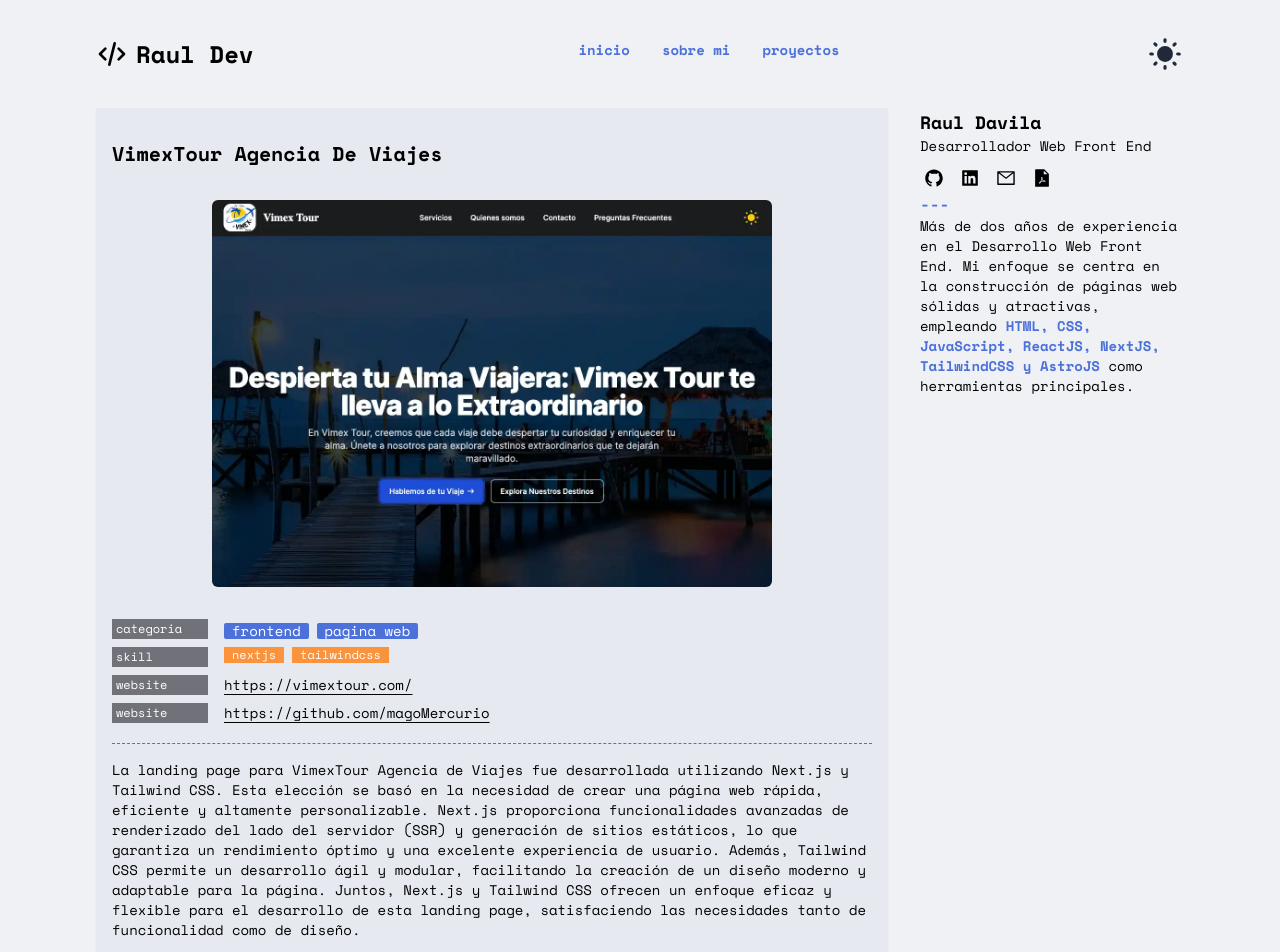
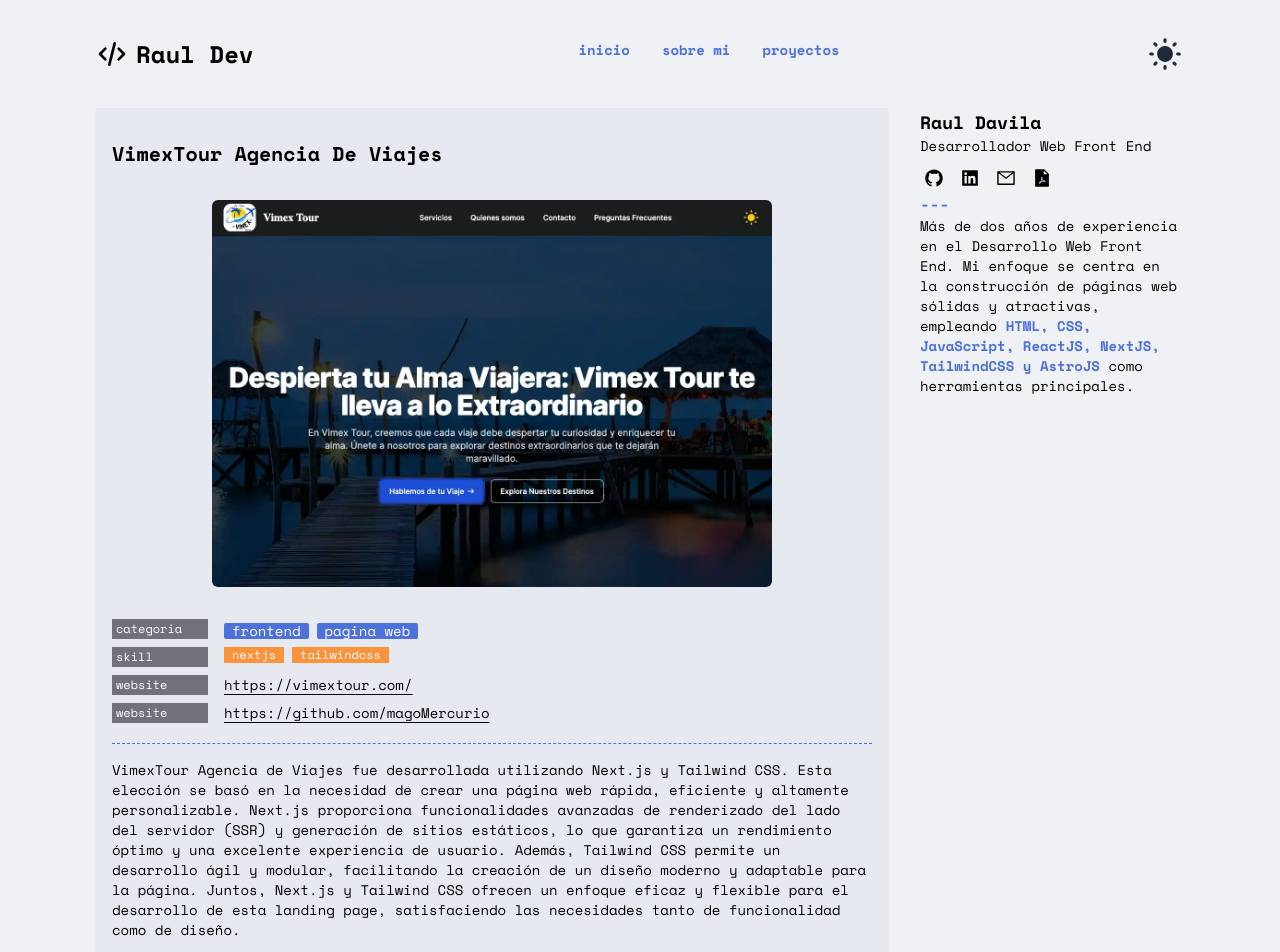
Before and after one commit to magoMercurio/next-portfolio-2024, a Next.js app: page /proyectos/landingpage-web-agencia-viajes in a window 1280 px wide. Shown: the top 952 px of the page. Built offline with nearby package versions, Linux system fonts and the light colour scheme.

Commit message:
Update proyectdata.js

```diff
--- a/src/data/proyectdata.js
+++ b/src/data/proyectdata.js
@@ -3,7 +3,7 @@
     "titulo": "VimexTour Agencia de Viajes",
     "slug": "landingpage-web-agencia-viajes",
     "imagen": "/images/vimexproyect.webp",
-    "descripcion": "La landing page para VimexTour Agencia de Viajes fue desarrollada utilizando Next.js y Tailwind CSS. Esta elección se basó en la necesidad de crear una página web rápida, eficiente y altamente personalizable. Next.js proporciona funcionalidades avanzadas de renderizado del lado del servidor (SSR) y generación de sitios estáticos, lo que garantiza un rendimiento óptimo y una excelente experiencia de usuario. Además, Tailwind CSS permite un desarrollo ágil y modular, facilitando la creación de un diseño moderno y adaptable para la página. Juntos, Next.js y Tailwind CSS ofrecen un enfoque eficaz y flexible para el desarrollo de esta landing page, satisfaciendo las necesidades tanto de funcionalidad como de diseño.",
+    "descripcion": "VimexTour Agencia de Viajes fue desarrollada utilizando Next.js y Tailwind CSS. Esta elección se basó en la necesidad de crear una página web rápida, eficiente y altamente personalizable. Next.js proporciona funcionalidades avanzadas de renderizado del lado del servidor (SSR) y generación de sitios estáticos, lo que garantiza un rendimiento óptimo y una excelente experiencia de usuario. Además, Tailwind CSS permite un desarrollo ágil y modular, facilitando la creación de un diseño moderno y adaptable para la página. Juntos, Next.js y Tailwind CSS ofrecen un enfoque eficaz y flexible para el desarrollo de esta landing page, satisfaciendo las necesidades tanto de funcionalidad como de diseño.",
     "link": "https://vimextour.com/",
     "link_github": "https://github.com/magoMercurio",
     tags: ['frontend', 'pagina web'],
@@ -47,7 +47,7 @@
     "titulo": "Barberia Vintage",
     "slug": "landingpage-web-barberia-vintage",
     "imagen": "/images/barberiaimg-570f5463.webp",
-    "descripcion": "La landing page para Barbería Vintage fue creada utilizando HTML y CSS ofrecen un enfoque directo y versátil para la construcción de páginas web, permitiendo un diseño personalizado y una navegación sencilla. Este proyecto es interesante por su simplicidad y por el hecho de haber sido desarrollado utilizando tecnologías básicas pero muy efectivas como lo son HTML y CSS.",
+    "descripcion": "Barbería Vintage fue creada utilizando HTML y CSS ofrecen un enfoque directo y versátil para la construcción de páginas web, permitiendo un diseño personalizado y una navegación sencilla. Este proyecto es interesante por su simplicidad y por el hecho de haber sido desarrollado utilizando tecnologías básicas pero muy efectivas como lo son HTML y CSS.",
     "link": "https://magomercurio.github.io/web-barberia/",
     "link_github": "https://github.com/magoMercurio/web-barberia",
     tags: ['frontend', 'pagina web'],
```
